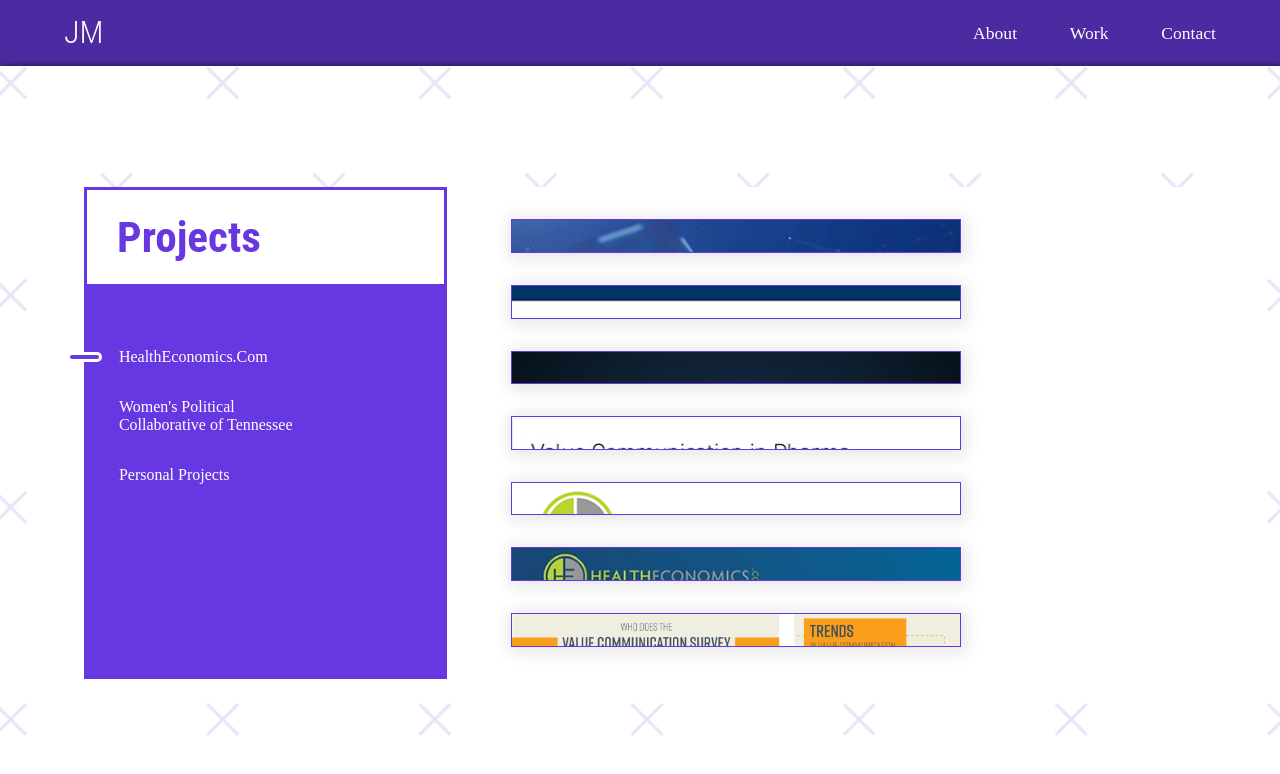
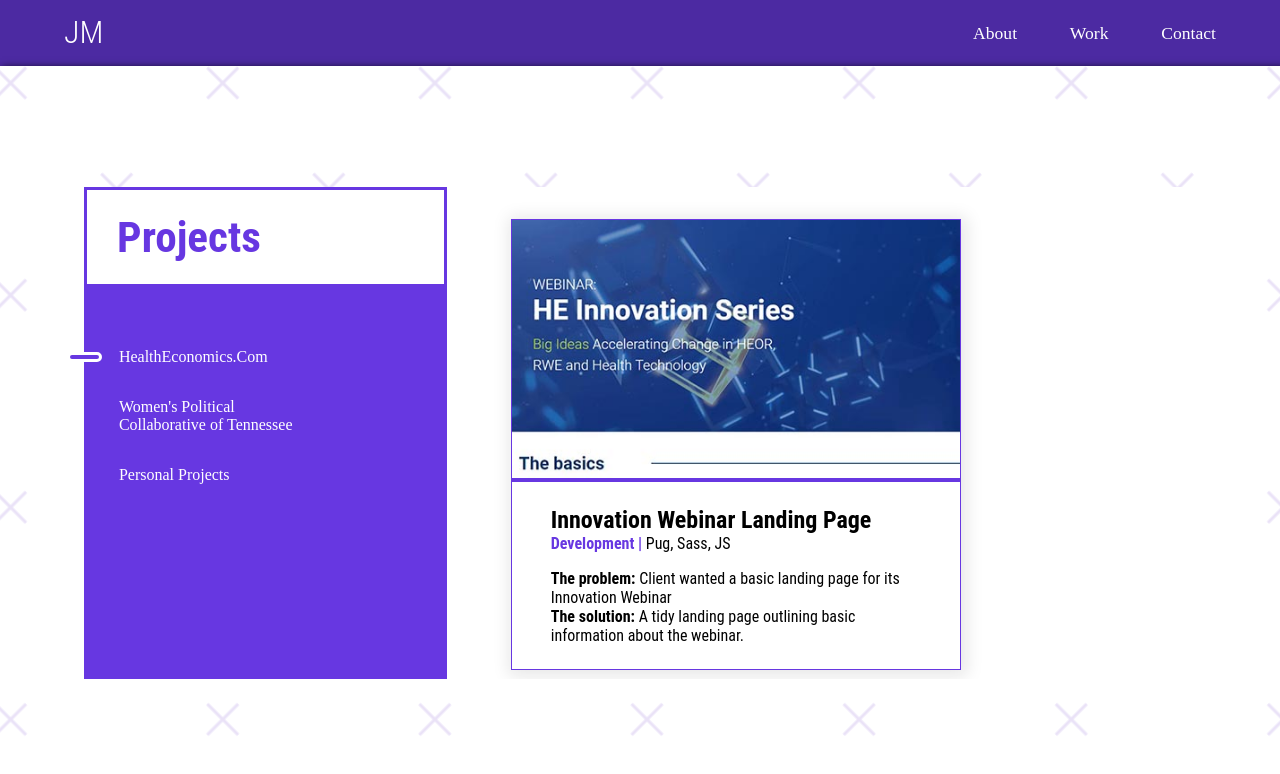
Before and after one commit to mej504/new-portfolio, a Next.js app: page /work in a window 1280 px wide. Shown: the top 774 px of the page. Built offline with nearby package versions, Linux system fonts and the light colour scheme; a web font is replaced by a local one.

Commit message:
Resolves spacing issue on project viewer panel

```diff
--- a/src/components/work/project-card.js
+++ b/src/components/work/project-card.js
@@ -4,7 +4,9 @@ import styles from '../../styles/work/components/project.module.scss';
 
 import Image from 'next/image';
 
-export default function ProjectCard({ project }) {
+export default function ProjectCard({ project, lastElement }) {
+
+	const container = useRef(null);
 
 	const printDetails = () => {
 
@@ -25,11 +27,32 @@ export default function ProjectCard({ project }) {
 
 	}
 
+	const animateOnHover = () => {
+
+		container.current.animate([
+			{ transform: 'translateY(-10px)'}
+		], {
+			duration:200,
+			easing:'ease-in-out',
+			iterations:1,
+			fill:'forwards',
+			delay:0
+		})
+
+		return;
+
+	}
+
+	const animateOut = () => {
+		let animations = container.current.getAnimations()
+	}
+
 	return (
-		<div className={ styles.projectCardContainer }>
+
+		<div ref={ container } onMouseEnter={ animateOnHover } onMouseExit={ animateOut } className={ styles.projectCardContainer }>
 
 			<div className={ styles.imageContainer }>
-				<Image src={ project.images[0] } height={230} width={400} layout='responsive' objectFit='cover' objectPosition='top'/>
+				<Image src={ project.images[0] } loading='eager' height={230} width={400} layout='responsive' objectFit='cover' objectPosition='top'/>
 			</div>
 
 			<div className={ styles.projectDetailsContainer }>
@@ -45,6 +68,7 @@ export default function ProjectCard({ project }) {
 			</div>
 
 		</div>
+
 	)
 
 }
--- a/src/components/work/project-viewer.js
+++ b/src/components/work/project-viewer.js
@@ -5,7 +5,7 @@ import ProjectCard from '../work/project-card';
 
 import styles from '../../styles/work/components/project-viewer.module.scss';
 
-export default function ProjectViewer({ currentlyViewing, client }) {
+export default function ProjectViewer({ currentlyViewing, client, numberOfProjects }) {
 
 	let { projects } = client;
 	let viewerContainer = useRef(null);
@@ -22,18 +22,26 @@ export default function ProjectViewer({ currentlyViewing, client }) {
 
 	}
 
+	const renderSpacer = () => {
+		return <span className={ styles.spacer }></span>
+	}
+
 	useEffect(() => {
-
-
-
 
 	}, [ currentlyViewing ] )
 
 	return (
-		<div ref={ viewerContainer } className={ styles.projectViewer }>
-			{projects.map((project, index) => {
-				return <ProjectCard project={ project } key={ index } />
-			})}
+		<div className={ styles.projectViewerContainer }>
+
+			<div ref={ viewerContainer } className={ styles.projectViewer }>
+				{projects.map((project, index) => {
+					return <ProjectCard project={ project } lastElement={ index === ( projects.length - 1 ) } key={ index } />
+				})}
+			</div>
+
+			{/* */}
+			{ numberOfProjects > 1 && renderSpacer() }
+
 		</div>
 	)
 
--- a/src/pages/work/index.js
+++ b/src/pages/work/index.js
@@ -30,7 +30,14 @@ export default function WorkPage (props) {
 		return projects.find((projects) => projects.clientSlug === currentlyViewing );
 	}
 
+	const getNumberOfProjects = () => {
+		let client = getProjects()
+		return client.projects.length;
+	}
+
 	useEffect(() => {
+
+		getNumberOfProjects();
 
 		// Sets initial state once rendered
 		updateLocation( window.location.pathname );
@@ -59,7 +66,7 @@ export default function WorkPage (props) {
 			<div className={ styles.uiContainer }>
 
 				<ClientNav windowSize={ windowSize.current } currentlyViewing={ currentlyViewing } updateViewing={ updateCurrentlyViewing } />
-				<ProjectViewer client={ getProjects() } windowSize={ windowSize.current } currentlyViewing={ currentlyViewing } />
+				<ProjectViewer numberOfProjects={ getNumberOfProjects() } client={ getProjects() } windowSize={ windowSize.current } currentlyViewing={ currentlyViewing } />
 
 			</div>
 
--- a/src/styles/work/components/project-viewer.module.scss
+++ b/src/styles/work/components/project-viewer.module.scss
@@ -1,14 +1,23 @@
+.projectViewerContainer {
+	min-height:381.19px;
+	height:70%;
+	min-width:60%;
+	max-width:60%;
+	padding:2em 4em 0 4em;
+	overflow-y:scroll;
+	background:white;
+}
+
 .projectViewer {
 	display:grid;
 	grid-template-columns:repeat(auto-fit, minmax(400px, 450px));
 	gap:2em;
-	padding:2em 4em;
-	min-height:381.19px;
-	height:70%;
-	min-width:60%;
-	max-width:60%;
-	background:white;
-	overflow-y:scroll;
+}
+
+.spacer {
+	display:block;
+	height:1.5em;
+	width:100%;
 }
 
 /*
--- a/src/styles/work/components/project.module.scss
+++ b/src/styles/work/components/project.module.scss
@@ -7,7 +7,6 @@
 	transition:all 150ms ease-in-out;
 	max-height:100%;
 	cursor:pointer;
-	overflow-y:scroll;
 
 	p, h2, span {
 		transition:all 150ms ease-in-out;
```
